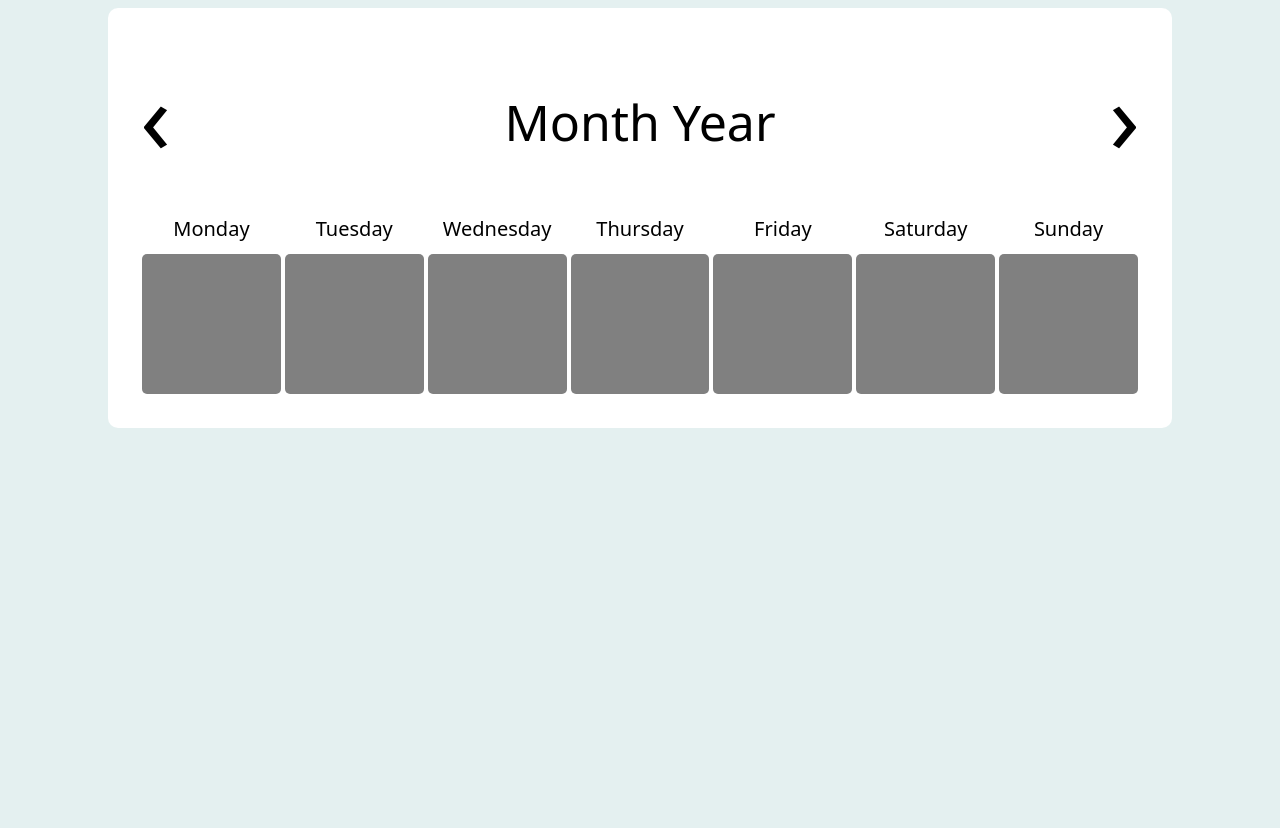
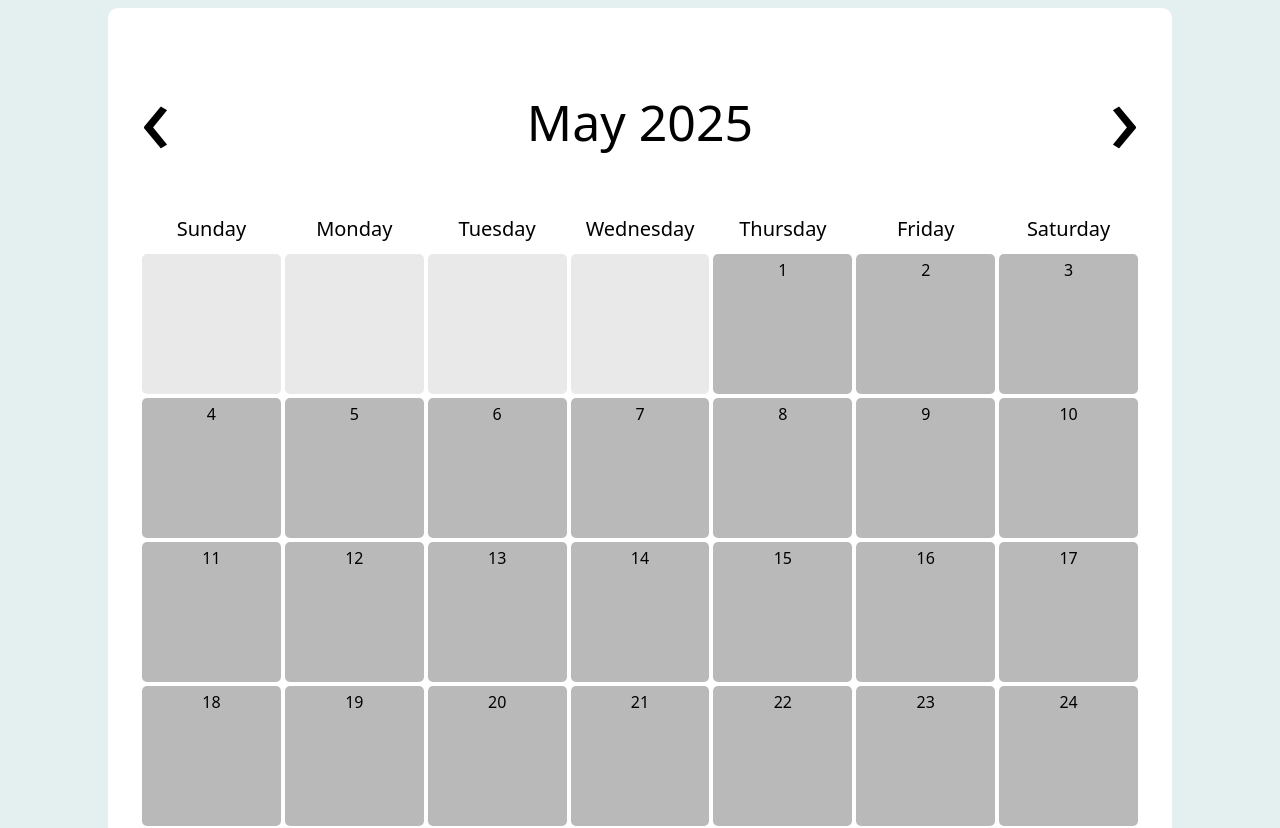
Before and after one commit to MarkBish24/Daily-Journal, a React (Vite) app in the folder app/: page / in a window 1280 px wide. Shown: the top 828 px of the page. Before the commit the page ends 800 px from the top, so only its background shows below. Built offline with nearby package versions, Linux system fonts and the light colour scheme.

Commit message:
added month functionality

```diff
--- a/app/src/App.jsx
+++ b/app/src/App.jsx
@@ -4,10 +4,11 @@ import Header from "./components/Header.jsx";
 import Calendar from "./components/Calendar.jsx";
 
 export default function App() {
+  const [date, setDate] = useState(new Date());
   return (
     <>
-      <Header />
-      <Calendar />
+      <Header date={date} setDate={setDate} />
+      <Calendar date={date} />
     </>
   );
 }
--- a/app/src/components/Calendar.css
+++ b/app/src/components/Calendar.css
@@ -2,5 +2,18 @@
   width: 100%;
   background-color: rgb(255, 255, 255);
   display: flex;
+  flex-direction: column;
+}
+
+.calendar-row {
+  display: flex;
   flex-direction: row;
 }
+
+.empty-box {
+  flex: 1;
+  height: 140px;
+  margin: 2px;
+  background-color: rgb(233, 233, 233);
+  border-radius: 5px;
+}
--- a/app/src/components/Calendar.jsx
+++ b/app/src/components/Calendar.jsx
@@ -1,18 +1,62 @@
 import "./Calendar.css";
 import DayBox from "./DayBox.jsx";
 
-export default function Calendar() {
+export default function Calendar({ date }) {
   return (
     <>
-      <div className="calendar-container">
-        <DayBox />
-        <DayBox />
-        <DayBox />
-        <DayBox />
-        <DayBox />
-        <DayBox />
-        <DayBox />
-      </div>
+      <div className="calendar-container">{updateMonth(date)}</div>
     </>
   );
+
+  //creates a new month
+  function updateMonth(date) {
+    const year = date.getFullYear();
+    const month = date.getMonth();
+    const daysInMonth = getDaysInMonth(year, month);
+
+    const firstDay = daysInMonth[0].getDay();
+
+    let weeks = [];
+    let week = [];
+    let i = 1 - firstDay;
+
+    while (i <= daysInMonth.length) {
+      if (i < 1) {
+        week.push(<div className="empty-box" key={`empty-${i}`}></div>);
+      } else if (i <= daysInMonth.length) {
+        week.push(<DayBox index={i} />);
+      }
+
+      if (week.length === 7) {
+        weeks.push(updateWeek(week));
+        week = [];
+      }
+      i++;
+    }
+
+    while (week.length < 7) {
+      week.push(<div className="empty-box" key={`empty-${week.length}`}></div>);
+    }
+
+    weeks.push(updateWeek(week));
+
+    return <>{weeks}</>;
+  }
+
+  //Creates a new week object
+  function updateWeek(week) {
+    return <div className="calendar-row">{week}</div>;
+  }
+
+  //Gets the Number of Days in the month
+  function getDaysInMonth(year, month) {
+    const days = [];
+    const date = new Date(year, month, 1);
+
+    while (date.getMonth() === month) {
+      days.push(new Date(date));
+      date.setDate(date.getDate() + 1);
+    }
+    return days;
+  }
 }
--- a/app/src/components/DayBox.css
+++ b/app/src/components/DayBox.css
@@ -2,6 +2,20 @@
   flex: 1;
   height: 140px;
   margin: 2px;
-  background-color: gray;
+  background-color: rgb(185, 185, 185);
   border-radius: 5px;
+  cursor: pointer;
+
+  transition: background-color 0.3s ease;
 }
+
+.day-box:hover {
+  background-color: rgb(169, 193, 169);
+}
+
+.day-index {
+  font-family: system-ui, Avenir, Helvetica, Arial, sans-serif;
+  font-size: 16px;
+  font-weight: 200;
+  padding-top: 5px;
+}
--- a/app/src/components/DayBox.jsx
+++ b/app/src/components/DayBox.jsx
@@ -1,9 +1,11 @@
 import "./DayBox.css";
 
-export default function DayBox() {
+export default function DayBox({ index }) {
   return (
     <>
-      <div className="day-box"></div>
+      <div className="day-box">
+        <div className="day-index">{index}</div>
+      </div>
     </>
   );
 }
--- a/app/src/components/Header.jsx
+++ b/app/src/components/Header.jsx
@@ -1,20 +1,33 @@
 import "./Header.css";
-export default function Header() {
+export default function Header({ date, setDate }) {
+  function increaseMonth() {
+    setDate(new Date(date.getFullYear(), date.getMonth() + 1, 1));
+  }
+
+  function decreaseMonth() {
+    setDate(new Date(date.getFullYear(), date.getMonth() - 1, 1));
+  }
   return (
     <>
       <div className="header-container">
-        <div className="left-arrow">&lsaquo;</div>
-        <div className="title">Month Year</div>
-        <div className="right-arrow">&rsaquo;</div>
+        <div className="left-arrow" onClick={decreaseMonth}>
+          &lsaquo;
+        </div>
+        <div className="title">
+          {date.toLocaleDateString("en-US", { month: "long", year: "numeric" })}
+        </div>
+        <div className="right-arrow" onClick={increaseMonth}>
+          &rsaquo;
+        </div>
       </div>
       <div className="subheader-container">
+        <div className="day-column">Sunday</div>
         <div className="day-column">Monday</div>
         <div className="day-column">Tuesday</div>
         <div className="day-column">Wednesday</div>
         <div className="day-column">Thursday</div>
         <div className="day-column">Friday</div>
         <div className="day-column">Saturday</div>
-        <div className="day-column">Sunday</div>
       </div>
     </>
   );
```
